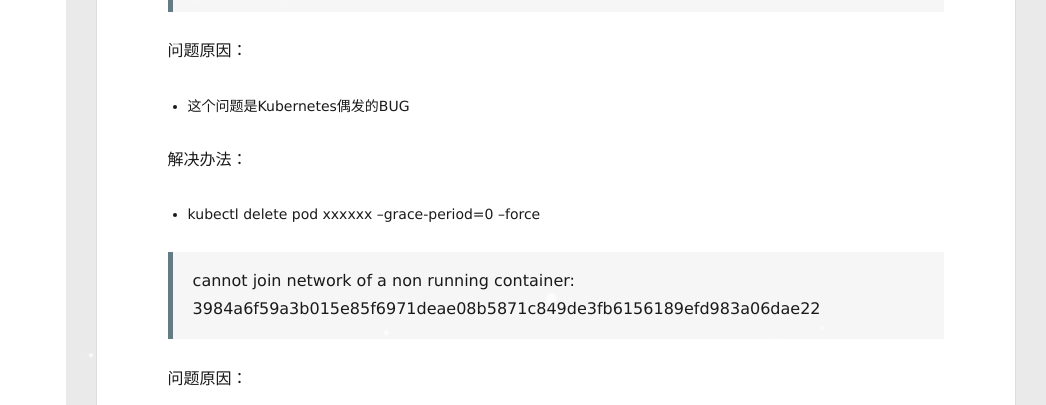
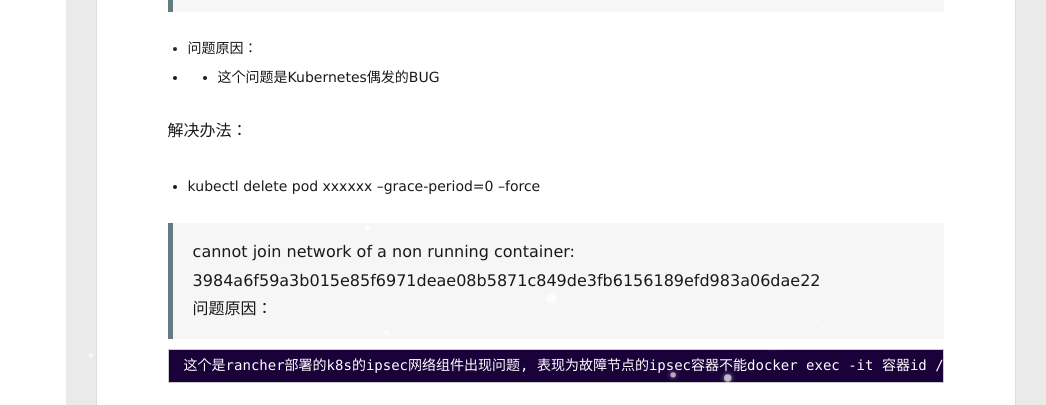
Before and after one commit to 645556406/645556406.github.io, a plain HTML site: page 2021/08/06/kubernetes/index.html in a window 1280 px wide. Shown: the part 243-648 px from the top of the page, 234-1280 px from the left. Drawn offline with Linux system fonts and the light colour scheme.

Commit message:
我的博客

```diff
--- a/2021/08/06/kubernetes/index.html
+++ b/2021/08/06/kubernetes/index.html
@@ -10,16 +10,16 @@
   <meta name="generator" content="hexo-theme-yilia-plus">
   <meta name="viewport" content="width=device-width, initial-scale=1, maximum-scale=1">
 
-  <meta name="description" content="Kubernetes中遇到的问题 Killing container with id docker:&#x2F;&#x2F;log-collector:Need to kill Pod    问题原因：    这个问题是Kubernetes偶发的BUG      解决办法：   kubectl delete pod xxxxxx –grace-period&#x3D;0 –force     cannot join netwo">
+  <meta name="description" content="Kubernetes中遇到的问题 Killing container with id docker:&#x2F;&#x2F;log-collector:Need to kill Pod     问题原因：    这个问题是Kubernetes偶发的BUG        解决办法：   kubectl delete pod xxxxxx –grace-period&#x3D;0 –force     cannot join ne">
 <meta property="og:type" content="article">
 <meta property="og:title" content="kubernetes">
 <meta property="og:url" content="https://zfbdata.com/2021/08/06/kubernetes/index.html">
 <meta property="og:site_name" content="Hexo">
-<meta property="og:description" content="Kubernetes中遇到的问题 Killing container with id docker:&#x2F;&#x2F;log-collector:Need to kill Pod    问题原因：    这个问题是Kubernetes偶发的BUG      解决办法：   kubectl delete pod xxxxxx –grace-period&#x3D;0 –force     cannot join netwo">
+<meta property="og:description" content="Kubernetes中遇到的问题 Killing container with id docker:&#x2F;&#x2F;log-collector:Need to kill Pod     问题原因：    这个问题是Kubernetes偶发的BUG        解决办法：   kubectl delete pod xxxxxx –grace-period&#x3D;0 –force     cannot join ne">
 <meta property="og:locale" content="en_US">
 <meta property="og:image" content="https://zfbdata.com/2021/08/06/img/rancher%E5%BC%82%E5%B8%B8%E5%9B%BE%E7%89%87.png">
 <meta property="article:published_time" content="2021-08-06T05:41:11.000Z">
-<meta property="article:modified_time" content="2021-08-06T06:12:15.694Z">
+<meta property="article:modified_time" content="2021-08-06T06:13:58.986Z">
 <meta property="article:author" content="Ye.wang">
 <meta name="twitter:card" content="summary">
 <meta name="twitter:image" content="https://zfbdata.com/2021/08/06/img/rancher%E5%BC%82%E5%B8%B8%E5%9B%BE%E7%89%87.png">
@@ -258,18 +258,20 @@
     <h1 id="Kubernetes中遇到的问题"><a href="#Kubernetes中遇到的问题" class="headerlink" title="Kubernetes中遇到的问题"></a>Kubernetes中遇到的问题</h1><blockquote>
 <p>Killing container with id docker://log-collector:Need to kill Pod  </p>
 </blockquote>
-<p>问题原因：  </p>
 <ul>
+<li>问题原因：  </li>
+<li><ul>
 <li>这个问题是Kubernetes偶发的BUG    </li>
+</ul>
+</li>
 </ul>
 <p>解决办法： </p>
 <ul>
 <li>kubectl delete pod xxxxxx –grace-period=0 –force  </li>
 </ul>
 <blockquote>
-<p>cannot join network of a non running container: 3984a6f59a3b015e85f6971deae08b5871c849de3fb6156189efd983a06dae22  </p>
+<p>cannot join network of a non running container: 3984a6f59a3b015e85f6971deae08b5871c849de3fb6156189efd983a06dae22<br>问题原因：  </p>
 </blockquote>
-<p>问题原因：  </p>
 <pre><code>这个是rancher部署的k8s的ipsec网络组件出现问题, 表现为故障节点的ipsec容器不能docker exec -it 容器id /bin/bash进去容器,
 </code></pre>
 <p>一个ipsec unhealthy, 然后渐渐的所有的ipsec都ipsec unhealthy，然后看到rancher k8s UI界面点开ipsec提示Degraded(降级)，<br>然后所有的网络组件都被降级了  </p>
```
Also changed, not shown: index.html (+5 -3 lines).
